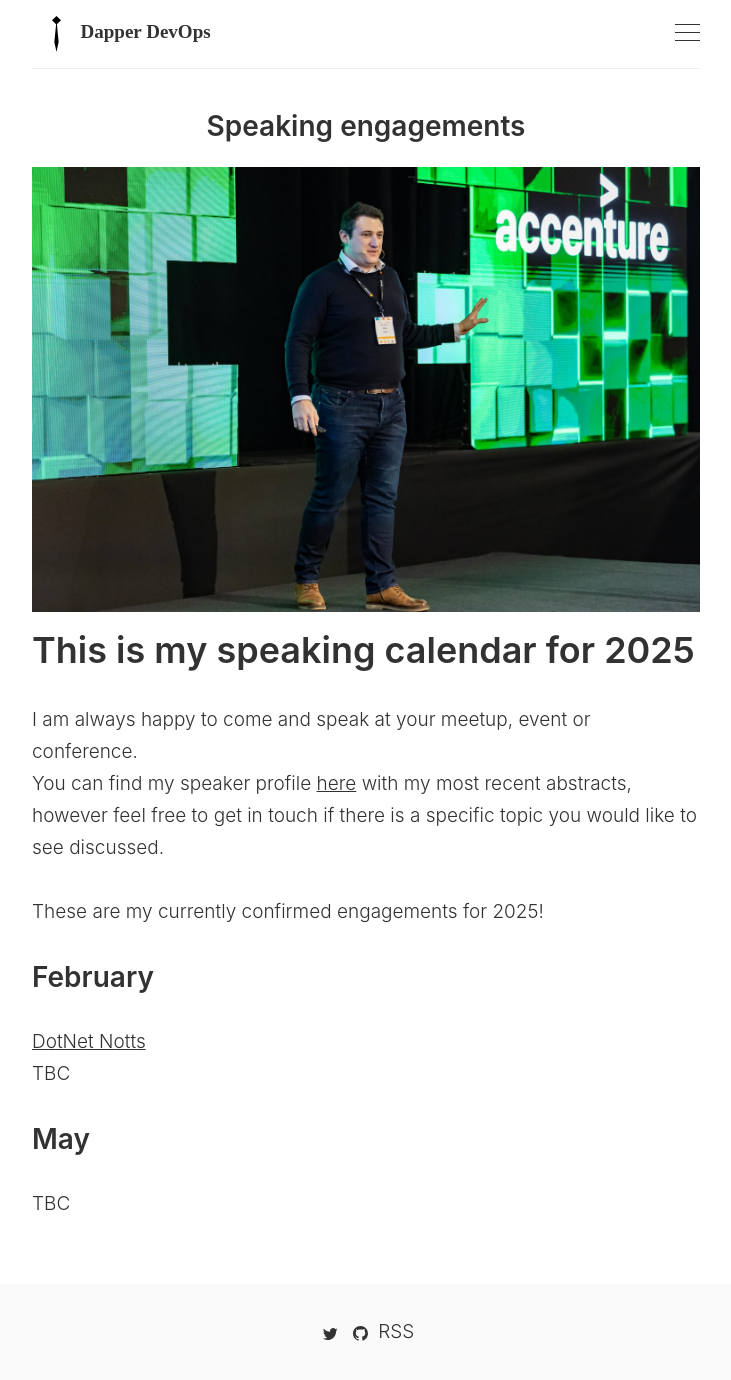
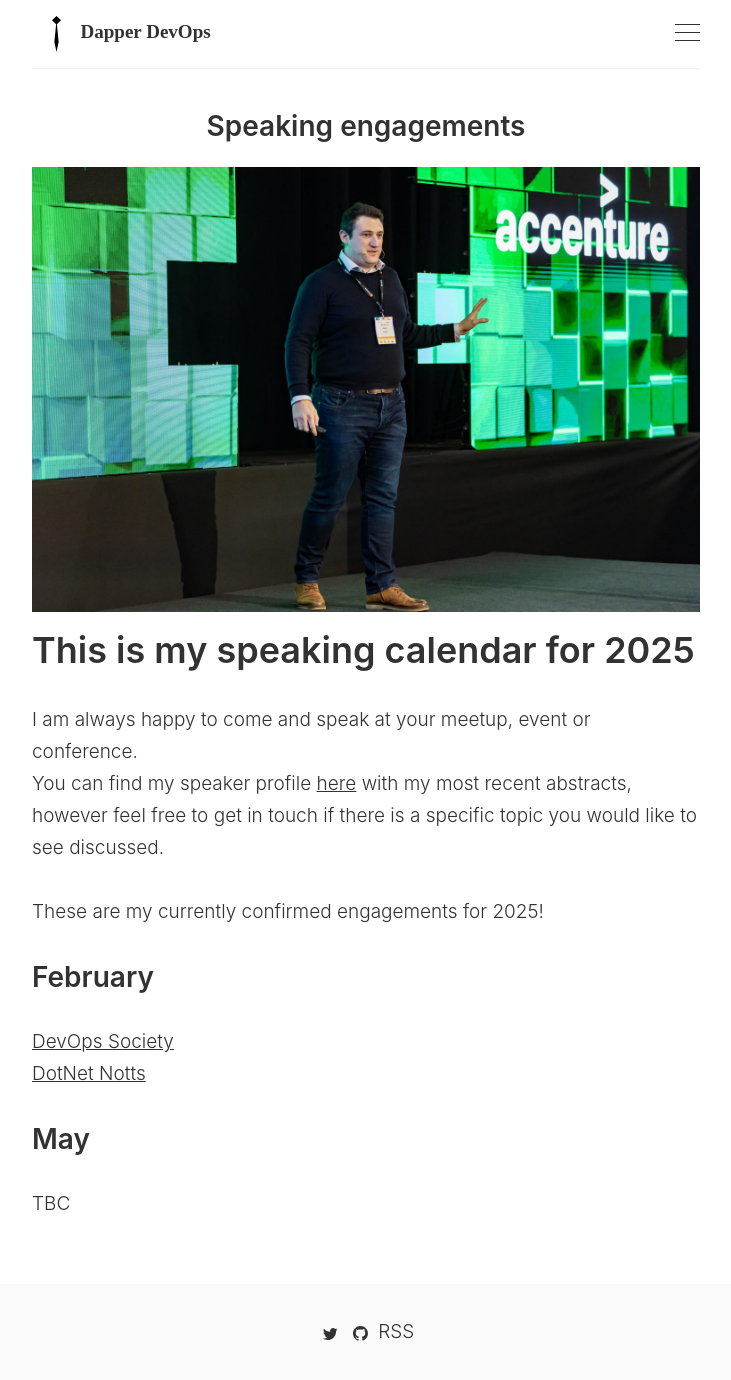
Before and after one commit to MattVSTS/mattvsts.github.io, a Jekyll site: the page built from _pages/engagements.md, in a window 1280 px wide. Shown: the whole page, without its empty margins (274-1005 px from the left). Built offline with Jekyll 4.4.1, drawn with Linux system fonts in a browser that asks for light colours; comment, search, counter and statistics services are not loaded.

Commit message:
NO CI engagements edit

```diff
--- a/_pages/engagements.md
+++ b/_pages/engagements.md
@@ -12,8 +12,8 @@ These are my currently confirmed engagements for 2025!
 
 February
 ---
+[DevOps Society](https://www.meetup.com/devops-society/events/305606581/)
 [DotNet Notts](https://www.meetup.com/dotnetnotts/events/)
-TBC
 
 May
 ---
```
